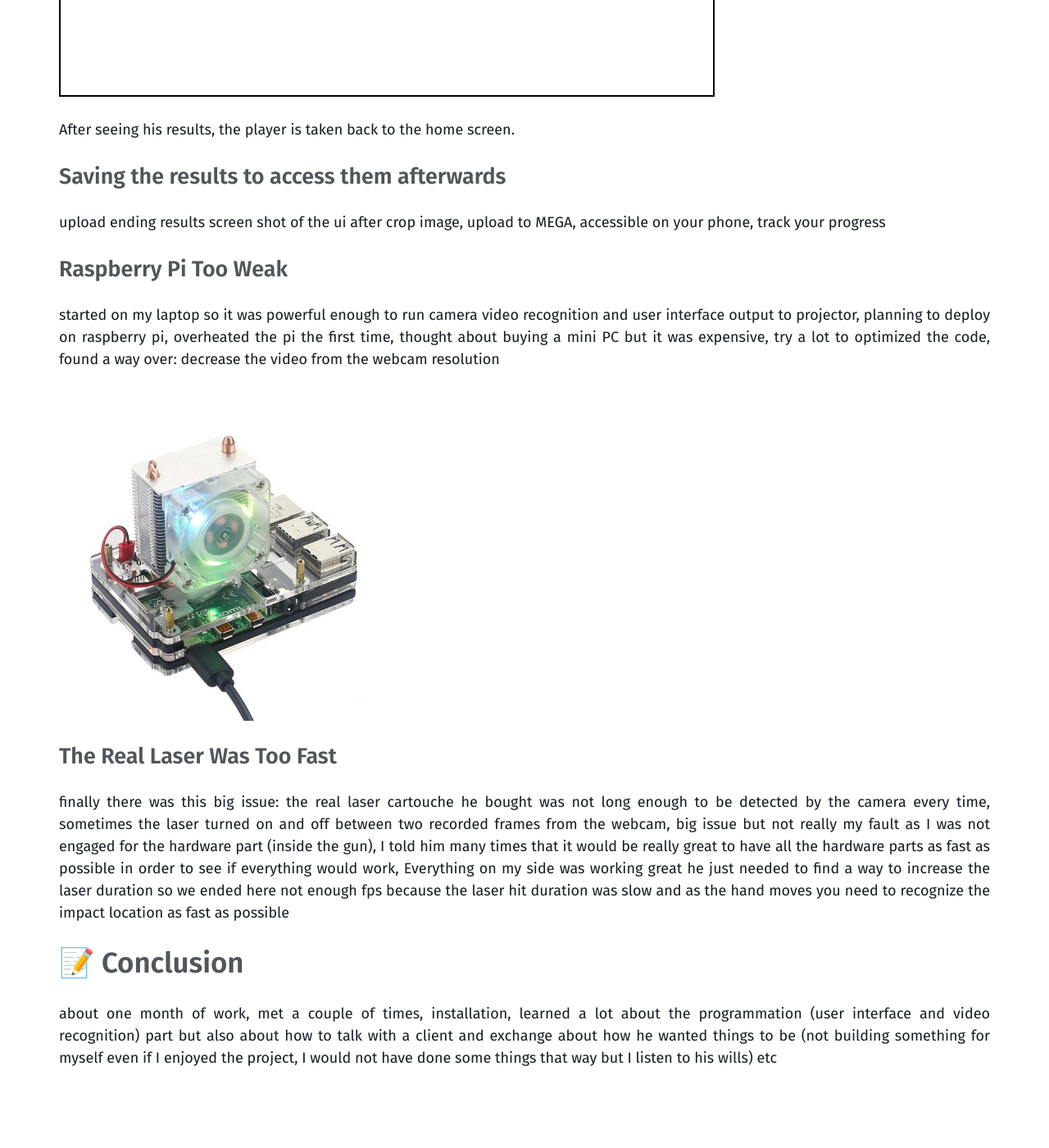
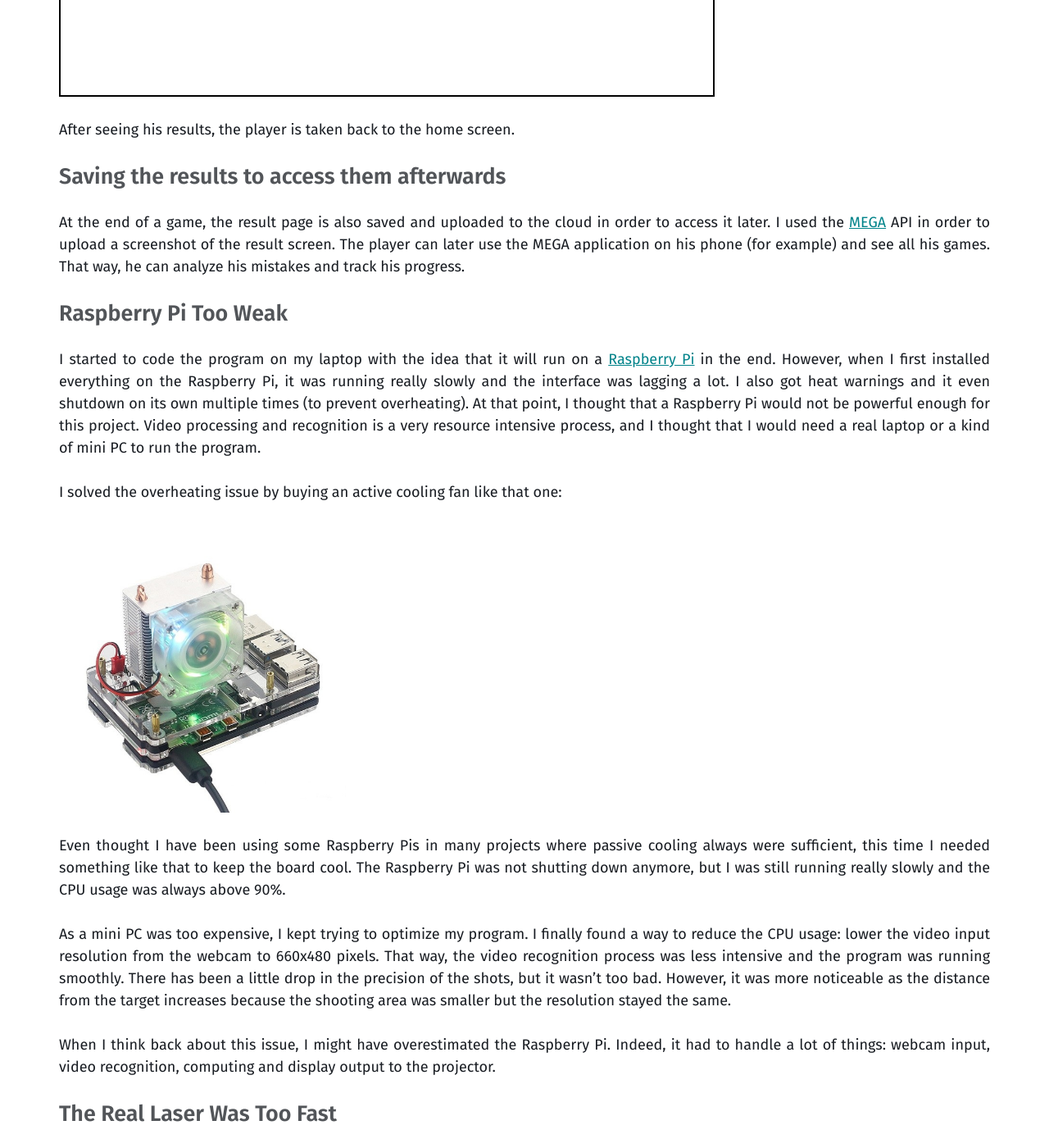
Before and after one commit to gruvw/portfolio, a Jekyll site: the page built from future_posts/2020-09-01-laser-gun-projected-target.md, in a window 1280 px wide and 1400 px high, scrolled down 11307 px. Shown: the whole window at 82% size. Built offline with Jekyll 4.4.1, drawn with Linux system fonts in a browser that asks for light colours; the table of contents is made by our own code; some of the changed text lies outside the part shown.

Commit message:
Wrote MEGA + raspberry pi too weak

```diff
--- a/future_posts/2020-09-01-laser-gun-projected-target.md
+++ b/future_posts/2020-09-01-laser-gun-projected-target.md
@@ -210,13 +210,34 @@ After seeing his results, the player is taken back to the home screen.
 
 ### Saving the results to access them afterwards
 
-upload ending results screen shot of the ui after crop image, upload to MEGA, accessible on your phone, track your progress
+At the end of a game, the result page is also saved and uploaded to the cloud in order to access it later.
+I used the [MEGA](https://mega.io/) API in order to upload a screenshot of the result screen.
+The player can later use the MEGA application on his phone (for example) and see all his games.
+That way, he can analyze his mistakes and track his progress.
 
 ### Raspberry Pi Too Weak
 
-started on my laptop so it was powerful enough to run camera video recognition and user interface output to projector, planning to deploy on raspberry pi, overheated the pi the first time, thought about buying a mini PC but it was expensive, try a lot to optimized the code, found a way over: decrease the video from the webcam resolution
+I started to code the program on my laptop with the idea that it will run on a [Raspberry Pi](https://www.raspberrypi.org/) in the end.
+However, when I first installed everything on the Raspberry Pi, it was running really slowly and the interface was lagging a lot.
+I also got heat warnings and it even shutdown on its own multiple times (to prevent overheating).
+At that point, I thought that a Raspberry Pi would not be powerful enough for this project.
+Video processing and recognition is a very resource intensive process, and I thought that I would need a real laptop or a kind of mini PC to run the program.
 
-<img width="400px" alt="Raspberry Pi heat sink" src="/assets/images/posts/laser_gun_projected_target/documentation/rpi_heat_sink.jpg" title="https://www.chipskey.cc/heat-pipe-tower-fan-5-layers-acrylic-board-raspberry-pi-4-icetower-cooling-fan-rgb-7-color-led-lighting-fan-p-10334.html">
+I solved the overheating issue by buying an active cooling fan like that one:
+
+<img width="350px" alt="Raspberry Pi heat sink" src="/assets/images/posts/laser_gun_projected_target/documentation/rpi_heat_sink.jpg" title="https://www.chipskey.cc/heat-pipe-tower-fan-5-layers-acrylic-board-raspberry-pi-4-icetower-cooling-fan-rgb-7-color-led-lighting-fan-p-10334.html">
+
+Even thought I have been using some Raspberry Pis in many projects where passive cooling always were sufficient, this time I needed something like that to keep the board cool.
+The Raspberry Pi was not shutting down anymore, but I was still running really slowly and the CPU usage was always above 90%.
+
+As a mini PC was too expensive, I kept trying to optimize my program.
+I finally found a way to reduce the CPU usage: lower the video input resolution from the webcam to 660x480 pixels.
+That way, the video recognition process was less intensive and the program was running smoothly.
+There has been a little drop in the precision of the shots, but it wasn't too bad.
+However, it was more noticeable as the distance from the target increases because the shooting area was smaller but the resolution stayed the same.
+
+When I think back about this issue, I might have overestimated the Raspberry Pi.
+Indeed, it had to handle a lot of things: webcam input, video recognition, computing and display output to the projector.
 
 ### The Real Laser Was Too Fast
 
```
Also changed, not shown: other parts of future_posts/2020-09-01-laser-gun-projected-target.md (+1 -1 lines).
